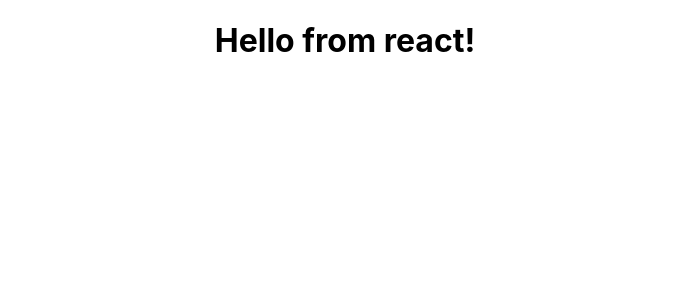
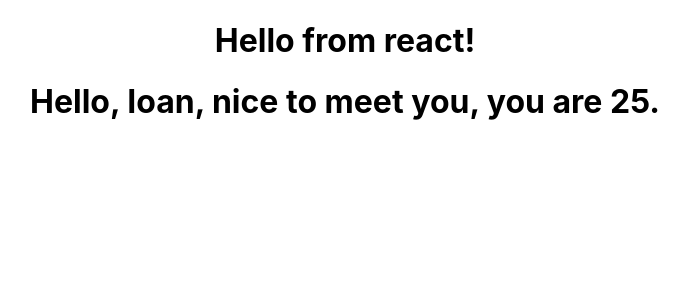
Before and after one commit to zioan/ci_react_01, a React (Create React App) app in the folder my-app/: page / in a window 1280 px wide. Shown: the top 300 px of the page, without its empty margins (295-984 px from the left). Built offline with nearby package versions, Linux system fonts and the light colour scheme.

Commit message:
Functional component with props

```diff
--- a/my-app/src/App.js
+++ b/my-app/src/App.js
@@ -1,10 +1,12 @@
 import "./App.css";
 import FunctionalGreeting from "./components/FunctionalGreeting";
+import FunctionalGreetingWithProps from "./components/FunctionalGreetingWithProps";
 
 function App() {
   return (
     <div className="App">
       <FunctionalGreeting />
+      <FunctionalGreetingWithProps greeting="nice to meet you" name="Ioan" age="25" />
     </div>
   );
 }
--- /dev/null
+++ b/my-app/src/components/FunctionalGreetingWithProps.js
@@ -0,0 +1,13 @@
+import React from "react";
+
+// function FunctionalGreeting(props) {
+//   return <h1>Hello from {props.name}!</h1>;
+// }
+
+const FunctionalGreetingWithProps = (props) => (
+  <h1>
+    Hello, {props.name}, {props.greeting}, you are {props.age}.
+  </h1>
+);
+
+export default FunctionalGreetingWithProps;
```
